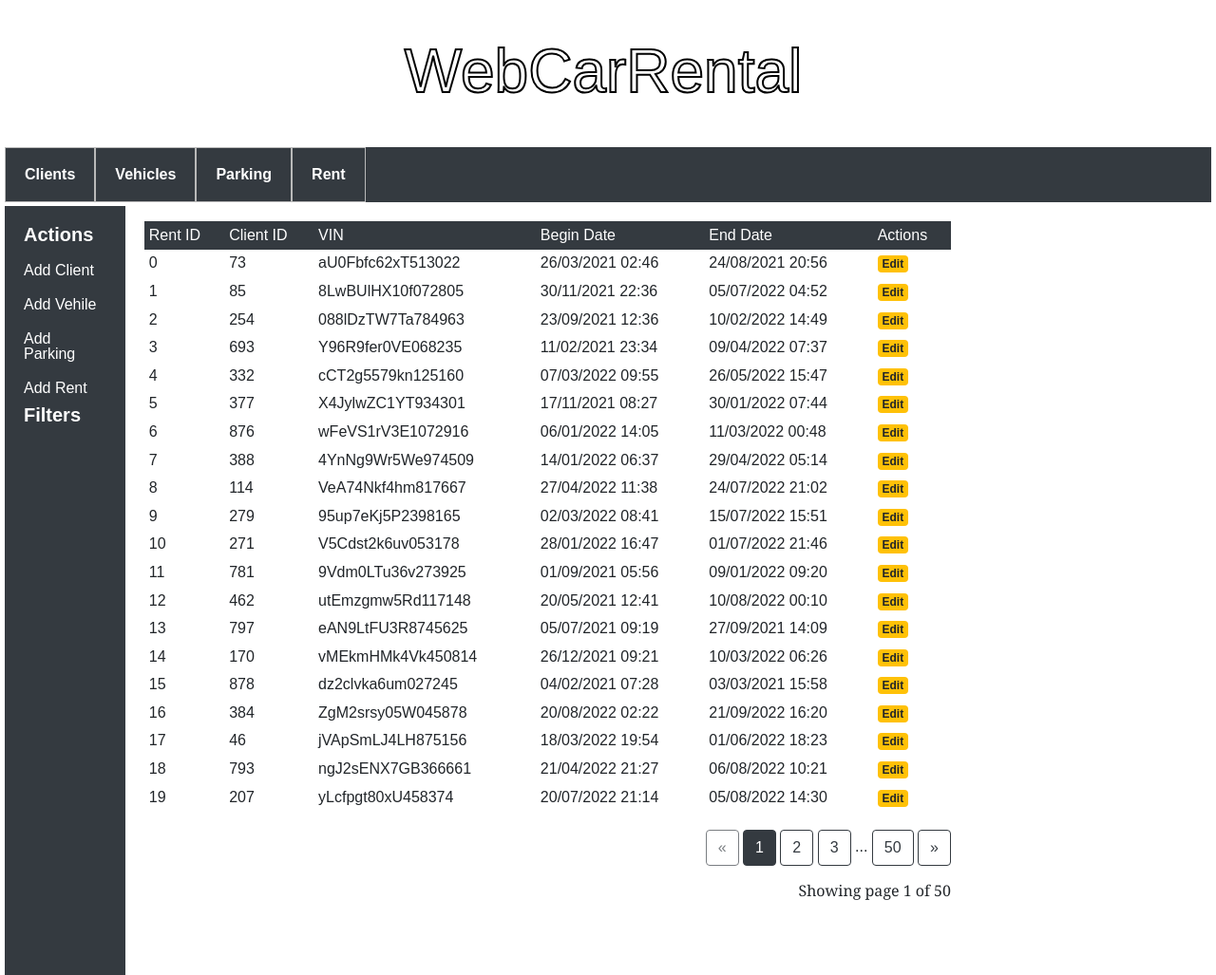
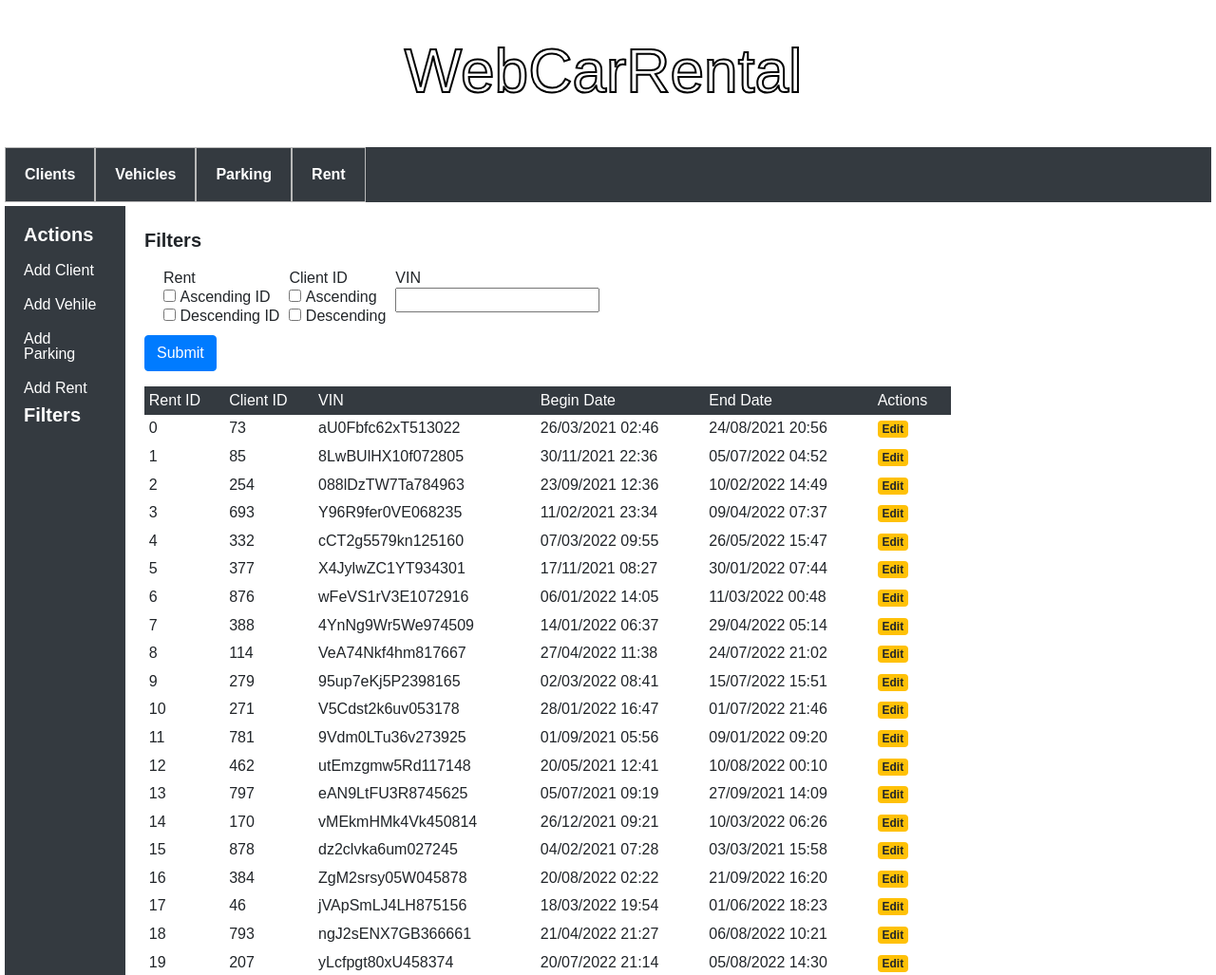
Before and after one commit to dany0k/web_car_rental, a Flask app: page /rents in a window 1280 px wide. Shown: the top 1027 px of the page at 95% size. Run offline with Flask 3, Linux system fonts and the light colour scheme; data comes from the database, SQL or seed files in the repository; some libraries are stand-ins or nearby versions.

Commit message:
Add filters for Rent

```diff
--- a/app.py
+++ b/app.py
@@ -148,6 +148,33 @@ def check_status_parking(selection):
         ParkingsForm.set_status_parking(ParkingsForm, '1')
     if selection == ['2']:
         ParkingsForm.set_status_parking(ParkingsForm, '2')
+
+
+def check_status_rent(selection):
+    if selection == []:
+        RentsForm.set_status_rent(RentsForm, '0')
+    if selection == ['1']:
+        RentsForm.set_status_rent(RentsForm, '1')
+    if selection == ['2']:
+        RentsForm.set_status_rent(RentsForm, '2')
+
+
+def check_status_client_id(selection):
+    if selection == []:
+        RentsForm.set_status_client_id(RentsForm, '0')
+    if selection == ['1']:
+        RentsForm.set_status_client_id(RentsForm, '1')
+    if selection == ['2']:
+        RentsForm.set_status_client_id(RentsForm, '2')
+
+
+def check_status_rent_vin(selection):
+    if selection == '':
+        RentsForm.set_status_rent_vin(RentsForm, '0')
+    else:
+        RentsForm.set_status_rent_vin(RentsForm, '1')
+
+
 # Clients
 
 
@@ -485,14 +512,47 @@ def edit_rent(rent_id):
         form=form)
 
 
-@app.route('/rents')
+@app.route('/rents', methods=('GET', 'POST'))
 def rents():
     """Select all rents from Rent table"""
+    form=RentsForm()
+
     page = request.args.get('page', 1, type=int)
-    rents = Rent.query.paginate(page=page, per_page=20)
+    rents = Rent.query
+
+    select_rent = form.select_rent.data
+    select_client_id = form.select_client_id.data
+    serch_vin = form.serch_vin.data
+    if request.method == 'POST':
+        page = 1
+        check_status_rent(select_rent)
+        check_status_client_id(select_client_id)
+        check_status_vin(serch_vin)
+
+    if RentsForm.status_rent == '0':
+        form.select_rent.data = []
+    if RentsForm.status_rent == '1':
+        rents = Rent.query
+        form.select_rent.data = ['1']
+    if RentsForm.status_rent == '2':
+        rents = Rent.query.order_by(desc(Rent.rent_id))
+        form.select_rent.data = ['2']
+
+    if RentsForm.status_client_id == '0':
+        form.select_client_id.data = []
+    if RentsForm.status_client_id == '1':
+        rents = rents.order_by(Rent.client_id)
+        form.select_client_id.data = ['1']
+    if RentsForm.status_client_id == '2':
+        rents = rents.order_by(desc(Rent.client_id))
+        form.select_client_id.data = ['2']
+
+    if serch_vin:
+        rents = rents.filter(Rent.vin_number == serch_vin)
     return render_template(
         './rent/rents.html',
-        rents=rents)
+        rents=rents.paginate(page=page, per_page=20),
+        form=form)
 
 
 @app.route('/')
--- a/forms.py
+++ b/forms.py
@@ -246,6 +246,41 @@ class EditAndDeleteParkingForm(FlaskForm):
         ])
 
 
+class RentsForm(FlaskForm):
+    select_rent = MultiCheckboxField(
+        label='Rent',
+        choices=[
+            (1, 'Ascending ID'),
+            (2, 'Descending ID')
+        ])
+    select_client_id = MultiCheckboxField(
+        label='Client ID',
+        choices=[
+            (1, 'Ascending'),
+            (2, 'Descending')
+        ])
+    serch_vin = StringField(
+        label='VIN'
+    )
+
+    submit = SubmitField(label=('Submit'))
+    status_rent = 0
+    status_client_id = 0
+    status_vin = 0
+
+
+    def set_status_rent(self, val):
+        self.status_rent = val
+
+
+    def set_status_client_id(self, val):
+        self.status_client_id = val
+
+
+    def set_status_rent_vin(self, val):
+        self.status_vin = val
+
+
 class CreateRentForm(FlaskForm):
     submit = SubmitField(label=('Submit'))
 
--- a/templates/rent/rents.html
+++ b/templates/rent/rents.html
@@ -2,6 +2,32 @@
 {% block content %}
 
 <div class="table-responsive">
+    <form class='form-horizontal' method="POST">
+        {{ form.csrf_token() }}
+        <div class="form-group">
+            <h2>Filters</h2>
+            <div class="filters" style="display: flex;">
+                <ul style="display: flex; padding: 10px;">
+                    <li style="margin-left: 10px;">
+                        {{ form.select_rent.label }}
+                        <br>
+                        {{ form.select_rent }}
+                    </li>
+                    <li style="margin-left: 10px;">
+                        {{ form.select_client_id.label }}
+                        <br>
+                        {{ form.select_client_id }}
+                    </li>
+                    <li style="margin-left: 10px;">
+                        {{ form.serch_vin.label }}
+                        <br>
+                        {{ form.serch_vin }}
+                    </li>
+                </ul>
+            </div>
+            {{ form.submit(class="btn btn-primary") }}
+        </div>
+    </form>
     <table class="table table-sm table-borderless mb-0">
         <thead class="thead-dark">
             <tr>
```
